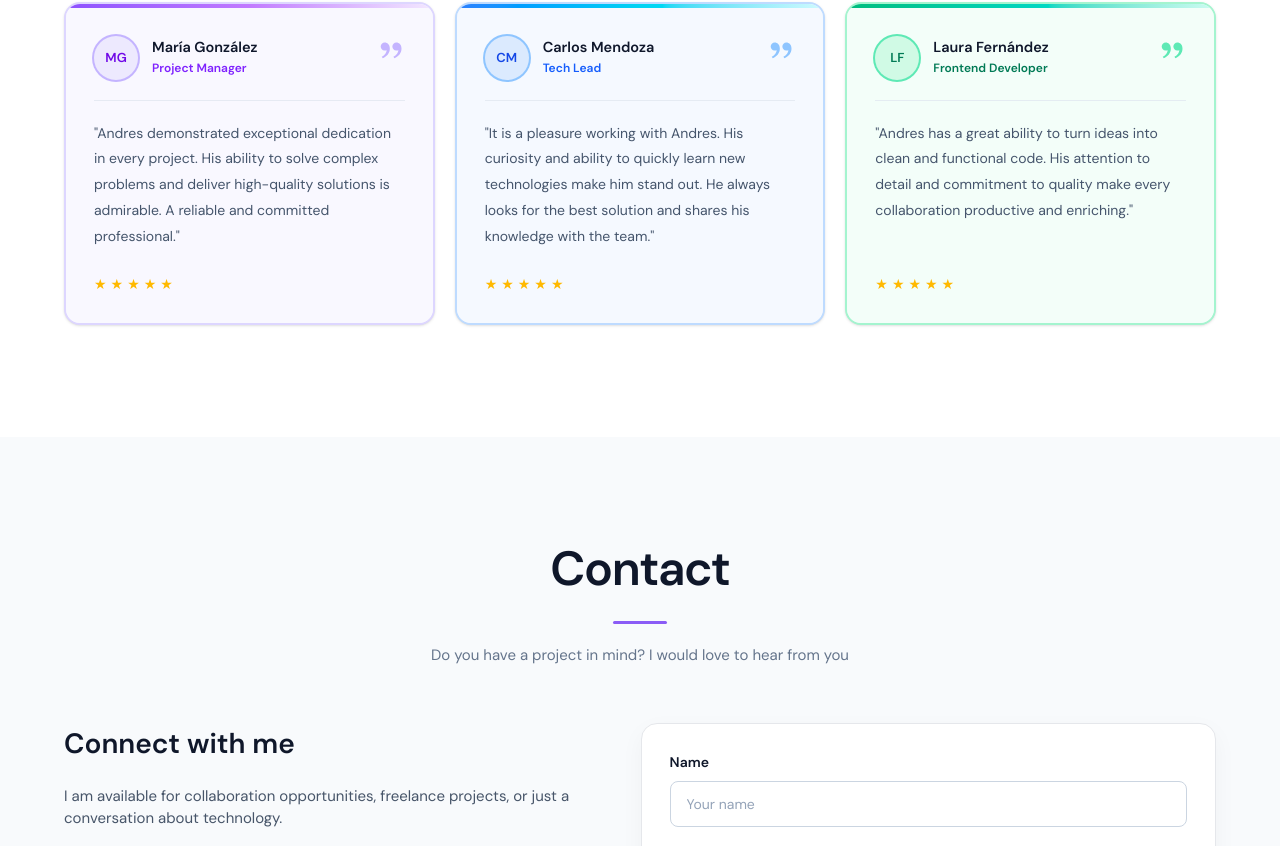
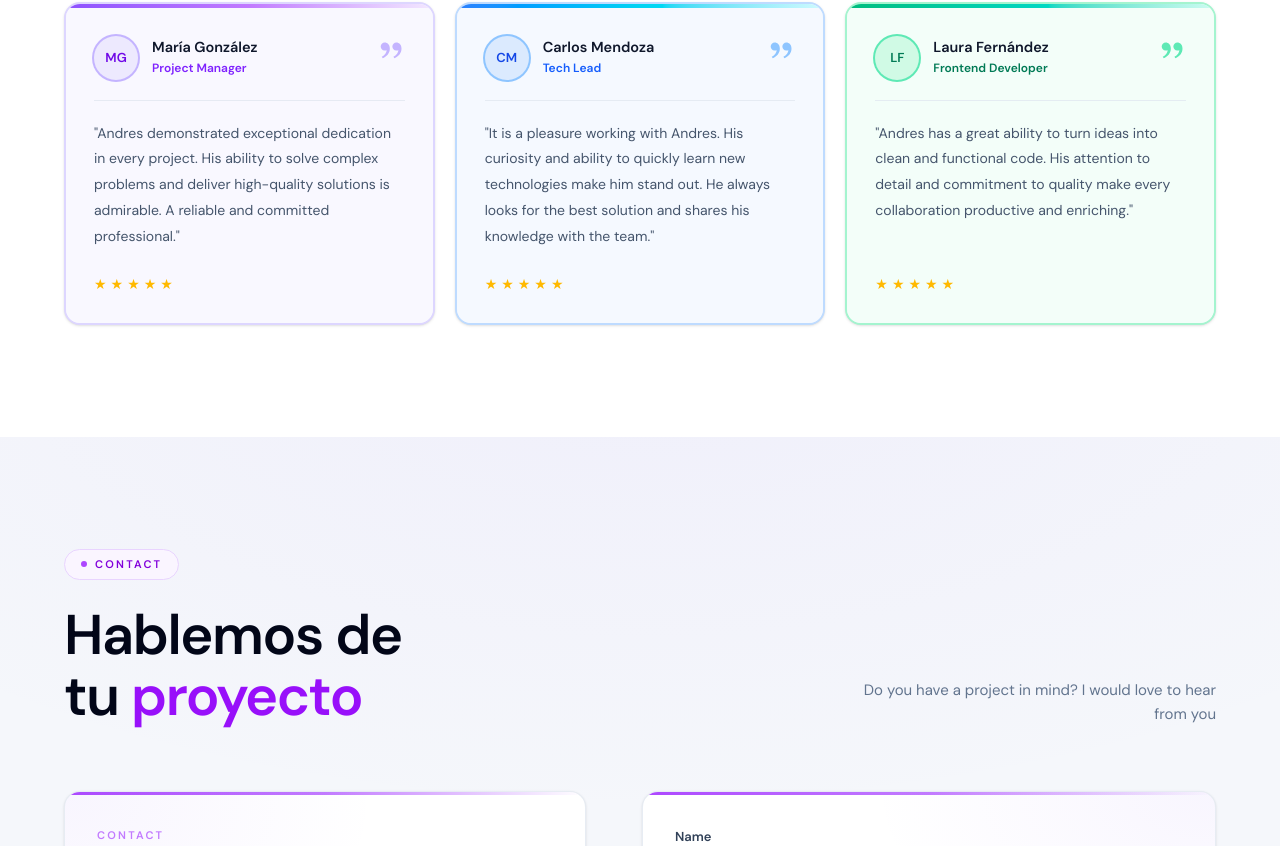
Before and after one commit to AndresRios123/Portfolio, a Next.js app: page /en in a window 1280 px wide. Shown: the part 5498-6344 px from the top of the page. Built offline with nearby package versions, Linux system fonts and the light colour scheme.

Commit message:
Estilos contacto cambiados y corregido error de traducción experiencia

```diff
--- a/app/components/sections/Contact.tsx
+++ b/app/components/sections/Contact.tsx
@@ -1,89 +1,177 @@
 "use client";
 
 import { useTranslations } from "next-intl";
+import { motion, Variants } from "framer-motion";
 import ContactForm from "./ContactForm";
-import {
+import { FiGithub, FiLinkedin } from "react-icons/fi";
+// import { FiInstagram, FiFacebook } from "react-icons/fi";
+
+const headerStagger: Variants = {
+  hidden: {},
+  visible: { transition: { staggerChildren: 0.16 } },
+};
+
+const fadeUp: Variants = {
+  hidden: { opacity: 0, y: 28 },
+  visible: {
+    opacity: 1,
+    y: 0,
+    transition: { duration: 0.85, ease: [0.16, 1, 0.3, 1] },
+  },
+};
+
+const socialIcons = [
   FiGithub,
   FiLinkedin,
-  FiInstagram,
-  FiFacebook,
-} from "react-icons/fi";
+  // FiInstagram,
+  // FiFacebook,
+];
+
+const socialColors = [
+  "hover:border-slate-400 hover:text-slate-900 dark:hover:border-slate-400 dark:hover:text-white",
+  "hover:border-blue-400 hover:text-blue-600 dark:hover:border-blue-400 dark:hover:text-blue-300",
+  // "hover:border-pink-400 hover:text-pink-600 dark:hover:border-pink-400 dark:hover:text-pink-300",
+  // "hover:border-blue-500 hover:text-blue-700 dark:hover:border-blue-500 dark:hover:text-blue-300",
+];
 
 export default function Contact() {
-  const t = useTranslations("contact");
-
-  const socialLinks = t.raw("socialLinks");
-  const icons = [FiGithub, FiLinkedin, FiInstagram, FiFacebook];
+  const t           = useTranslations("contact");
+  const socialLinks = t.raw("socialLinks") as { href: string; platform: string }[];
 
   return (
     <section
       id="contacto"
-      className="bg-[#f8fafc] px-6 py-24 transition-colors duration-300 md:px-10 lg:px-16 dark:bg-[#070b14]"
+      className="relative bg-[#f5f7fb] px-6 py-28 transition-colors duration-300 md:px-10 lg:px-16 dark:bg-[#070b14]"
     >
-      <div className="mx-auto max-w-[1180px]">
-        {/* Header */}
-        <div className="mb-14 flex flex-col items-center text-center">
-          <h2 className="text-[2rem] font-bold tracking-[-0.03em] text-[#0f172a] md:text-[3rem] dark:text-white">
+      {/* Background glow */}
+      <div className="pointer-events-none absolute inset-0 bg-[radial-gradient(ellipse_80%_50%_at_50%_-10%,rgba(139,92,246,0.05),transparent)] dark:bg-[radial-gradient(ellipse_80%_50%_at_50%_-10%,rgba(139,92,246,0.09),transparent)]" />
+
+      <div className="relative mx-auto max-w-[1180px]">
+
+        {/* ── Header ─────────────────────────────────────────── */}
+        <motion.div
+          initial="hidden"
+          whileInView="visible"
+          viewport={{ once: true, amount: 0.5 }}
+          variants={headerStagger}
+          className="mb-16 flex flex-col items-start"
+        >
+          <motion.span
+            variants={fadeUp}
+            className="mb-6 inline-flex items-center gap-2 rounded-full border border-purple-200 bg-purple-50 px-4 py-1.5 text-[11px] font-bold uppercase tracking-[0.2em] text-purple-700 dark:border-purple-500/20 dark:bg-purple-500/10 dark:text-purple-300"
+          >
+            <span className="inline-block h-1.5 w-1.5 rounded-full bg-purple-500 dark:bg-purple-400" />
             {t("title")}
-          </h2>
+          </motion.span>
 
-          <div className="mt-4 h-[3px] w-[54px] rounded-full bg-[#8b5cf6] dark:bg-[#a78bfa]" />
+          <div className="flex w-full flex-col gap-4 md:flex-row md:items-end md:justify-between">
+            <motion.h2
+              variants={fadeUp}
+              className="max-w-xl text-balance text-4xl font-bold tracking-tight text-slate-950 md:text-5xl lg:text-[3.5rem] lg:leading-[1.1] dark:text-white"
+            >
+              Hablemos de tu{" "}
+              <span className="text-purple-600 dark:text-purple-400">proyecto</span>
+            </motion.h2>
 
-          <p className="mt-5 max-w-[470px] text-[14px] text-[#64748b] md:text-[15px] dark:text-[#94a3b8]">
+            <motion.p
+              variants={fadeUp}
+              className="max-w-sm text-[15px] leading-relaxed text-slate-500 md:text-right dark:text-slate-400"
+            >
               {t("subtitle")}
+            </motion.p>
+          </div>
+        </motion.div>
+
+        {/* ── Content ───────────────────────────────────────── */}
+        <div className="grid gap-10 lg:grid-cols-[1fr_1.1fr] lg:gap-14">
+
+          {/* ── Left — una sola card ──────────────────────── */}
+          <motion.div
+            initial={{ opacity: 0, x: -20 }}
+            whileInView={{ opacity: 1, x: 0 }}
+            viewport={{ once: true, amount: 0.2 }}
+            transition={{ duration: 0.85, ease: [0.16, 1, 0.3, 1] }}
+          >
+            <div className="relative flex h-full flex-col overflow-hidden rounded-2xl border border-slate-200/80 bg-white shadow-sm dark:border-white/10 dark:bg-[#0b1120]/80">
+
+              {/* Top accent bar */}
+              <div className="h-[3px] w-full bg-gradient-to-r from-purple-500 via-purple-400 to-transparent dark:from-purple-500 dark:via-purple-400 dark:to-transparent" />
+
+              {/* Glow */}
+              <div className="pointer-events-none absolute inset-0 bg-[radial-gradient(ellipse_60%_50%_at_0%_0%,rgba(139,92,246,0.06),transparent)]" />
+
+              <div className="relative flex flex-1 flex-col p-8">
+
+                {/* Overline */}
+                <p className="mb-4 text-[11px] font-bold uppercase tracking-[0.2em] text-purple-400 dark:text-purple-500">
+                  {t("title")}
                 </p>
-        </div>
 
-        {/* Content */}
-        <div className="grid gap-14 lg:grid-cols-[0.95fr_1.05fr]">
-          {/* Left */}
-          <div>
-            <div>
-              <h3 className="text-[28px] font-semibold text-[#0f172a] dark:text-white">
+                {/* Título */}
+                <h3 className="mb-3 text-[1.35rem] font-bold leading-snug text-slate-900 dark:text-white">
                   {t("left.title")}
                 </h3>
 
-              <p className="mt-5 text-[15px] text-[#475569] dark:text-[#94a3b8]">
+                {/* Divisor */}
+                <div className="mb-5 h-px w-10 bg-purple-300 dark:bg-purple-500/50" />
+
+                {/* Descripción */}
+                <p className="text-[15px] leading-[1.85] text-slate-500 dark:text-slate-400">
                   {t("left.description")}
                 </p>
-            </div>
 
-            <div className="mt-10">
-              <h4 className="text-[15px] font-semibold text-[#0f172a] dark:text-white">
+                {/* Separador interno */}
+                <div className="my-7 h-px w-full bg-slate-100 dark:bg-white/[0.06]" />
+
+                {/* Redes sociales */}
+                <p className="mb-4 text-[11px] font-bold uppercase tracking-[0.2em] text-slate-400 dark:text-slate-500">
                   {t("left.socialTitle")}
-              </h4>
+                </p>
 
-              <div className="mt-4 space-y-3">
-                {socialLinks.map((social: any, index: number) => {
-                  const Icon = icons[index];
-
+                <div className="flex flex-col gap-2.5">
+                  {socialLinks.map((social, index) => {
+                    const Icon = socialIcons[index];
+                    if (!Icon) return null;
                     return (
-                    <a
+                      <motion.a
                         key={index}
                         href={social.href}
                         target="_blank"
                         rel="noreferrer"
-                      className="
-                        flex h-[46px] items-center gap-3 rounded-[8px]
-                        border border-[#e5e7eb] bg-white px-4 text-[14px] text-[#334155]
-                        transition-colors duration-200 hover:bg-[#f8fafc]
-                        dark:border-white/10 dark:bg-[#0b1120]/80 dark:text-[#cbd5e1]
-                        dark:hover:bg-white/5
-                      "
+                        whileHover={{ x: 4 }}
+                        transition={{ duration: 0.3, ease: [0.16, 1, 0.3, 1] }}
+                        className={`
+                          flex items-center gap-3.5 rounded-xl border border-slate-200
+                          bg-slate-50 px-5 py-3.5 text-[14px] font-medium text-slate-600
+                          transition-all duration-300
+                          dark:border-white/10 dark:bg-white/[0.03] dark:text-slate-400
+                          ${socialColors[index]}
+                        `}
                       >
-                      <Icon className="text-[16px]" />
+                        <Icon className="shrink-0 text-[17px]" />
                         <span>{social.platform}</span>
-                    </a>
+                        <span className="ml-auto text-[11px] text-slate-400 dark:text-slate-600">
+                          →
+                        </span>
+                      </motion.a>
                     );
                   })}
                 </div>
+
               </div>
             </div>
+          </motion.div>
 
-          {/* Right */}
-          <div>
+          {/* ── Right — form ──────────────────────────────── */}
+          <motion.div
+            initial={{ opacity: 0, x: 20 }}
+            whileInView={{ opacity: 1, x: 0 }}
+            viewport={{ once: true, amount: 0.2 }}
+            transition={{ duration: 0.85, delay: 0.1, ease: [0.16, 1, 0.3, 1] }}
+          >
             <ContactForm />
-          </div>
+          </motion.div>
+
         </div>
       </div>
     </section>
--- a/app/components/sections/ContactForm.tsx
+++ b/app/components/sections/ContactForm.tsx
@@ -1,13 +1,15 @@
+// ContactForm.tsx
 "use client";
 
 import { useTranslations } from "next-intl";
+import { motion } from "framer-motion";
 import { FiSend } from "react-icons/fi";
 import { useState } from "react";
 
 export default function ContactForm() {
   const t = useTranslations("contact.form");
 
-  const [status, setStatus] = useState<"idle" | "loading" | "success" | "error">("idle");
+  const [status, setStatus]   = useState<"idle" | "loading" | "success" | "error">("idle");
   const [errorMsg, setErrorMsg] = useState("");
 
   async function handleSubmit(e: React.FormEvent<HTMLFormElement>) {
@@ -17,16 +19,16 @@ export default function ContactForm() {
 
     const formData = new FormData(e.currentTarget);
     const data = {
-      name: formData.get("name") as string,
-      email: formData.get("email") as string,
+      name:    formData.get("name")    as string,
+      email:   formData.get("email")   as string,
       message: formData.get("message") as string,
     };
 
     try {
       const res = await fetch("/api/contact", {
-        method: "POST",
+        method:  "POST",
         headers: { "Content-Type": "application/json" },
-        body: JSON.stringify(data),
+        body:    JSON.stringify(data),
       });
 
       if (!res.ok) {
@@ -42,18 +44,31 @@ export default function ContactForm() {
     }
   }
 
+  const inputClass = `
+    h-[46px] w-full rounded-xl border border-slate-200 bg-slate-50
+    px-4 text-[14px] text-slate-900 placeholder:text-slate-400
+    outline-none transition-all duration-300
+    focus:border-purple-400 focus:bg-white focus:ring-2 focus:ring-purple-400/20
+    dark:border-white/10 dark:bg-white/[0.03] dark:text-white
+    dark:placeholder:text-slate-500
+    dark:focus:border-purple-500 dark:focus:bg-white/[0.06] dark:focus:ring-purple-500/20
+  `;
+
+  const labelClass = "mb-2 block text-[13px] font-semibold text-slate-700 dark:text-slate-300";
+
   return (
-    <form
-      onSubmit={handleSubmit}
-      className="rounded-[16px] border border-[#e5e7eb] bg-white p-6 shadow-[0_8px_24px_rgba(15,23,42,0.04)] transition-colors duration-300 md:p-7 dark:border-white/10 dark:bg-[#0b1120]/80 dark:shadow-[0_10px_30px_rgba(0,0,0,0.32)]"
-    >
-      <div className="space-y-5">
+    <div className="relative overflow-hidden rounded-2xl border border-slate-200/80 bg-white shadow-sm dark:border-white/10 dark:bg-[#0b1120]/80">
+      {/* Top accent bar */}
+      <div className="h-[3px] w-full bg-gradient-to-r from-purple-500 via-purple-400 to-transparent dark:from-purple-500 dark:via-purple-400 dark:to-transparent" />
+
+      {/* Glow */}
+      <div className="pointer-events-none absolute inset-0 bg-[radial-gradient(ellipse_60%_40%_at_100%_0%,rgba(139,92,246,0.06),transparent)]" />
+
+      <form onSubmit={handleSubmit} className="relative space-y-5 p-7 md:p-8">
+
         {/* Name */}
         <div>
-          <label
-            htmlFor="name"
-            className="mb-2 block text-[14px] font-semibold text-[#0f172a] dark:text-white"
-          >
+          <label htmlFor="name" className={labelClass}>
             {t("nameLabel")}
           </label>
           <input
@@ -62,16 +77,13 @@ export default function ContactForm() {
             type="text"
             placeholder={t("namePlaceholder")}
             required
-            className="h-[46px] w-full rounded-[8px] border border-[#cbd5e1] bg-white px-4 text-[14px] text-[#0f172a] placeholder:text-[#94a3b8] outline-none transition-colors duration-200 focus:border-[#8b5cf6] dark:border-white/10 dark:bg-[#0f172a] dark:text-white dark:placeholder:text-[#64748b] dark:focus:border-[#a78bfa]"
+            className={inputClass}
           />
         </div>
 
         {/* Email */}
         <div>
-          <label
-            htmlFor="email"
-            className="mb-2 block text-[14px] font-semibold text-[#0f172a] dark:text-white"
-          >
+          <label htmlFor="email" className={labelClass}>
             {t("emailLabel")}
           </label>
           <input
@@ -80,16 +92,13 @@ export default function ContactForm() {
             type="email"
             placeholder={t("emailPlaceholder")}
             required
-            className="h-[46px] w-full rounded-[8px] border border-[#cbd5e1] bg-white px-4 text-[14px] text-[#0f172a] placeholder:text-[#94a3b8] outline-none transition-colors duration-200 focus:border-[#8b5cf6] dark:border-white/10 dark:bg-[#0f172a] dark:text-white dark:placeholder:text-[#64748b] dark:focus:border-[#a78bfa]"
+            className={inputClass}
           />
         </div>
 
         {/* Message */}
         <div>
-          <label
-            htmlFor="message"
-            className="mb-2 block text-[14px] font-semibold text-[#0f172a] dark:text-white"
-          >
+          <label htmlFor="message" className={labelClass}>
             {t("messageLabel")}
           </label>
           <textarea
@@ -97,32 +106,45 @@ export default function ContactForm() {
             name="message"
             placeholder={t("messagePlaceholder")}
             required
-            className="min-h-[128px] w-full resize-none rounded-[8px] border border-[#cbd5e1] bg-white px-4 py-3 text-[14px] text-[#0f172a] placeholder:text-[#94a3b8] outline-none transition-colors duration-200 focus:border-[#8b5cf6] dark:border-white/10 dark:bg-[#0f172a] dark:text-white dark:placeholder:text-[#64748b] dark:focus:border-[#a78bfa]"
+            className={`${inputClass} h-auto min-h-[132px] resize-none py-3`}
           />
         </div>
 
         {/* Feedback */}
         {status === "success" && (
-          <p className="text-[14px] font-medium text-green-600 dark:text-green-400">
-            ✅ Mensaje enviado correctamente
-          </p>
+          <motion.p
+            initial={{ opacity: 0, y: -6 }}
+            animate={{ opacity: 1, y: 0 }}
+            className="flex items-center gap-2 rounded-xl border border-green-200 bg-green-50 px-4 py-3 text-[13.5px] font-medium text-green-700 dark:border-green-500/20 dark:bg-green-500/10 dark:text-green-400"
+          >
+            <span className="text-[15px]">✓</span>
+            Mensaje enviado correctamente
+          </motion.p>
         )}
         {status === "error" && (
-          <p className="text-[14px] font-medium text-red-500 dark:text-red-400">
-            ❌ {errorMsg}
-          </p>
+          <motion.p
+            initial={{ opacity: 0, y: -6 }}
+            animate={{ opacity: 1, y: 0 }}
+            className="flex items-center gap-2 rounded-xl border border-red-200 bg-red-50 px-4 py-3 text-[13.5px] font-medium text-red-700 dark:border-red-500/20 dark:bg-red-500/10 dark:text-red-400"
+          >
+            <span className="text-[15px]">✕</span>
+            {errorMsg}
+          </motion.p>
         )}
 
         {/* Submit */}
-        <button
+        <motion.button
           type="submit"
           disabled={status === "loading"}
-          className="inline-flex h-[46px] w-full items-center justify-center gap-2 rounded-[8px] bg-[#4f46e5] text-[14px] font-semibold text-white transition-colors duration-200 hover:bg-[#4338ca] disabled:cursor-not-allowed disabled:opacity-60 dark:bg-[#6366f1] dark:hover:bg-[#4f46e5]"
+          whileHover={{ y: -2 }}
+          whileTap={{ scale: 0.98 }}
+          transition={{ duration: 0.3, ease: [0.16, 1, 0.3, 1] }}
+          className="inline-flex h-[46px] w-full items-center justify-center gap-2 rounded-xl bg-purple-600 text-[14px] font-semibold text-white shadow-sm transition-all duration-300 hover:bg-purple-700 hover:shadow-[0_4px_20px_rgba(139,92,246,0.35)] disabled:cursor-not-allowed disabled:opacity-60 dark:bg-purple-600 dark:hover:bg-purple-500"
         >
-          <FiSend className="text-[15px]" />
+          <FiSend className="text-[14px]" />
           {status === "loading" ? "Enviando..." : t("submit")}
-        </button>
-      </div>
-    </form>
+        </motion.button>
+      </form>
+    </div>
   );
 }
--- a/app/messages/en.json
+++ b/app/messages/en.json
@@ -28,6 +28,7 @@
   }
 },
   "experience": {
+  "badge": "Academic experience",
   "title": "Academic Experience",
   "subtitle": "My educational journey and professional development",
   "highlights": "Key highlights:",
--- a/app/messages/es.json
+++ b/app/messages/es.json
@@ -28,6 +28,7 @@
   }
 },
   "experience": {
+  "badge": "Experiencia académica",
   "title": "Experiencia Académica",
   "subtitle": "Mi trayectoria educativa y desarrollo profesional",
   "highlights": "Aspectos destacados:",
```
Lines whose indentation alone changed are shown as unchanged.
